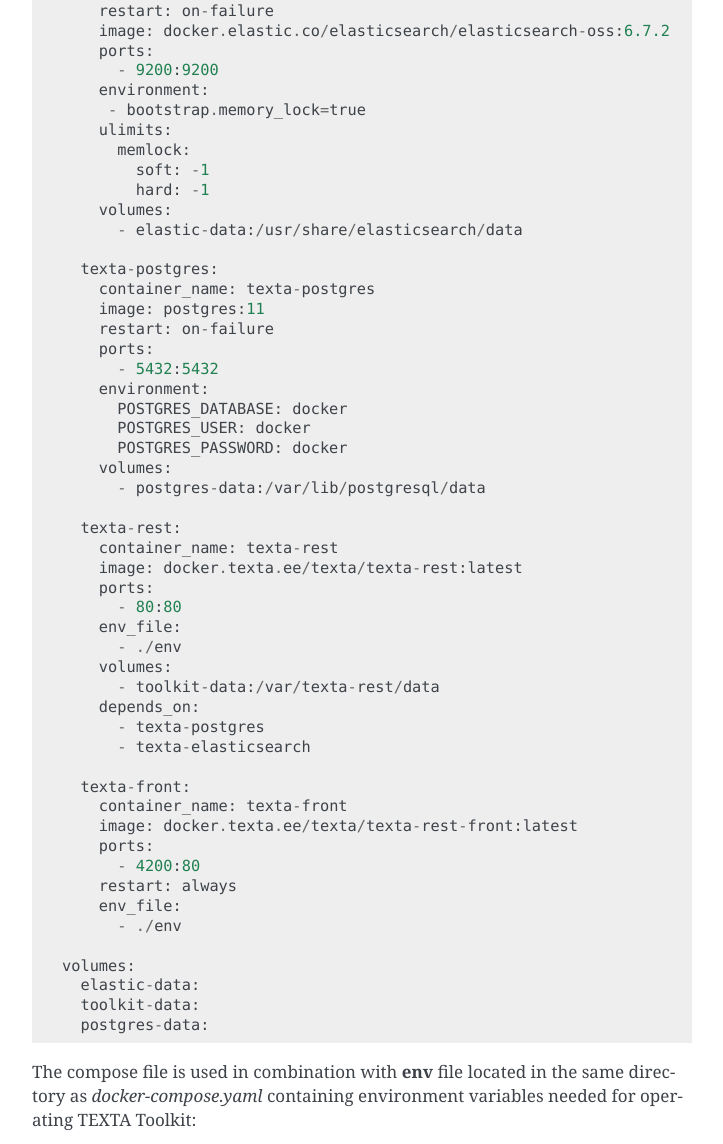
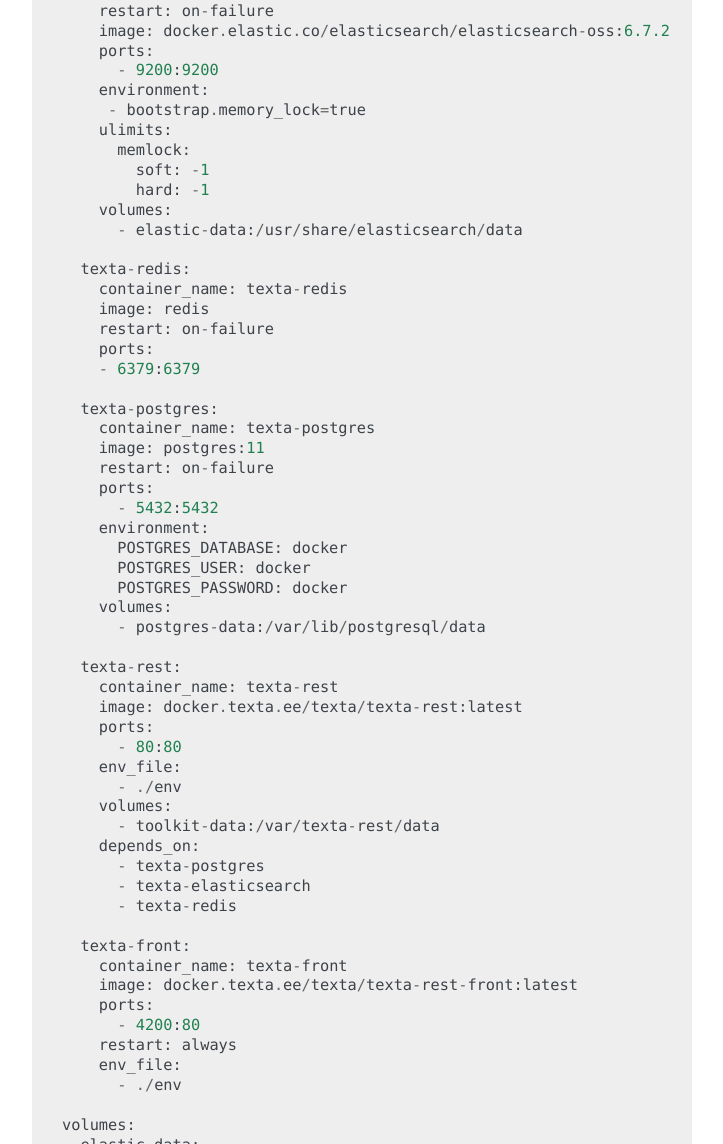
Before and after one commit to texta-tk/texta-tk.github.io, a Sphinx documentation site: the page built from source/installation.rst, in a window 1280 px wide and 1400 px high, scrolled down 1100 px, cut to the strip 0-1144 px from the top of the window. Shown: the whole strip, without its empty margins (388-1111 px from the left). Built offline with Sphinx 7.4.7, drawn with Linux system fonts in a browser that asks for light colours; formulas are drawn with MathJax 3.

Commit message:
Update docker-compose.yaml

```diff
--- a/source/files/docker-compose.yaml
+++ b/source/files/docker-compose.yaml
@@ -16,6 +16,13 @@
         hard: -1
     volumes:
       - elastic-data:/usr/share/elasticsearch/data
+
+  texta-redis:
+    container_name: texta-redis
+    image: redis
+    restart: on-failure
+    ports:
+    - 6379:6379
 
   texta-postgres:
     container_name: texta-postgres
@@ -42,6 +49,7 @@
     depends_on:
       - texta-postgres
       - texta-elasticsearch
+      - texta-redis
 
   texta-front:
     container_name: texta-front
```
